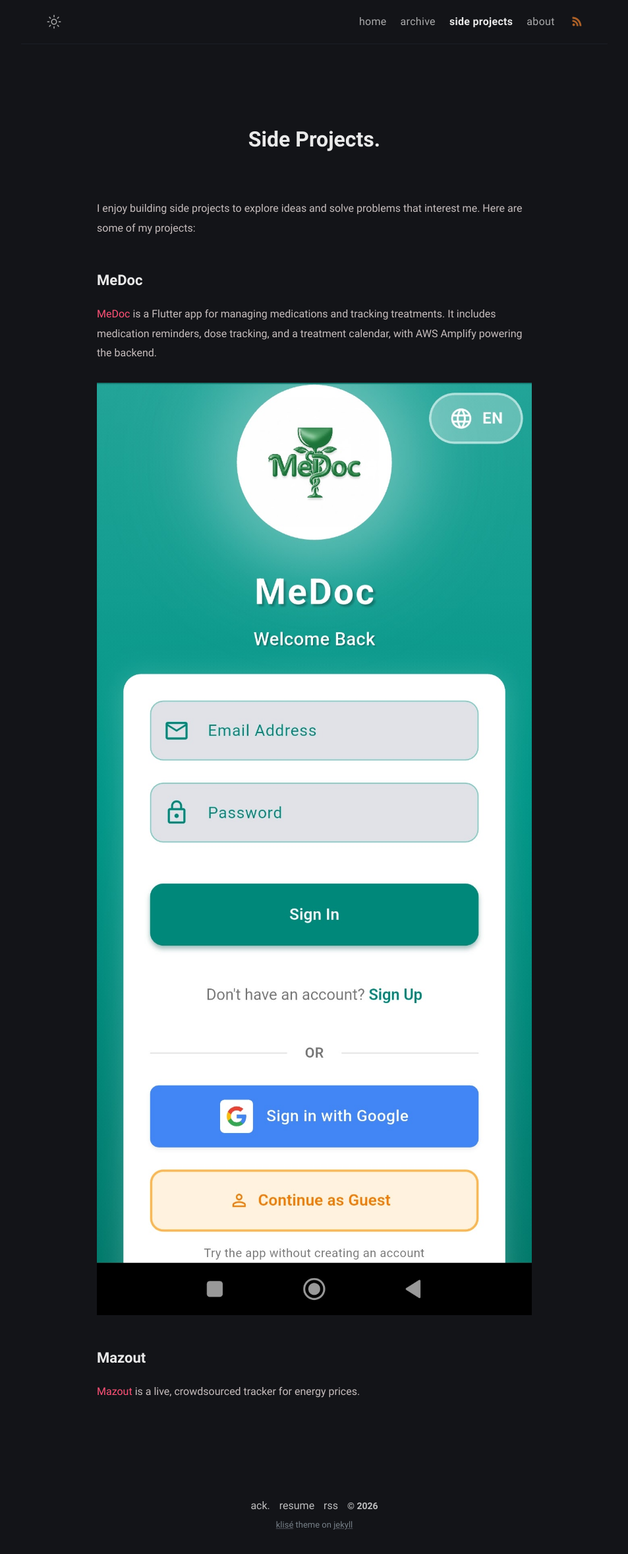
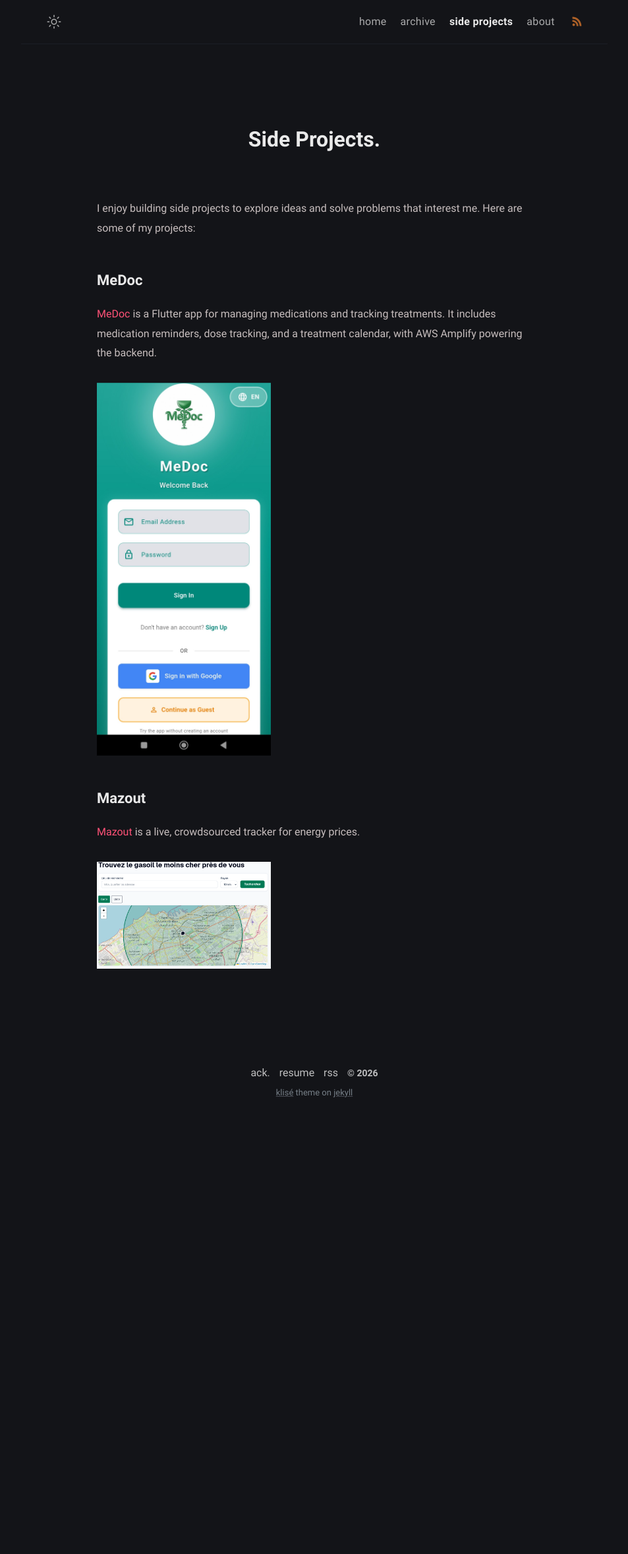
Before and after one commit to benayadt/benayadt.github.io, a Jekyll site: the page built from side-projects.md, in a window 1280 px wide. Shown: the whole page at 66% size, without its empty margins (163-1116 px from the left). Built offline with Jekyll 4.4.1, drawn with Linux system fonts in a browser that asks for light colours; after the commit the page ends 1700 px from its top, so only the background shows below that.

Commit message:
Add Mazout app screenshot to side projects page

```diff
--- a/side-projects.md
+++ b/side-projects.md
@@ -12,8 +12,10 @@ I enjoy building side projects to explore ideas and solve problems that interest
 
 [MeDoc](https://github.com/benayadt/MeDocAppFlutter) is a Flutter app for managing medications and tracking treatments. It includes medication reminders, dose tracking, and a treatment calendar, with AWS Amplify powering the backend.
 
-![MeDoc app sign-in screen](/assets/img/medoc-app.jpg)
+<img src="/assets/img/medoc-app.jpg" alt="MeDoc app sign-in screen" style="width: 40%; height: auto;">
 
 ## Mazout
 
 [Mazout](https://d2ruzj98qzhjtg.cloudfront.net/) is a live, crowdsourced tracker for energy prices.
+
+<img src="/assets/img/mazout-app.png" alt="Mazout app screenshot" style="width: 40%; height: auto;">
```
Also changed, not shown: assets/img/mazout-app.png (added).
